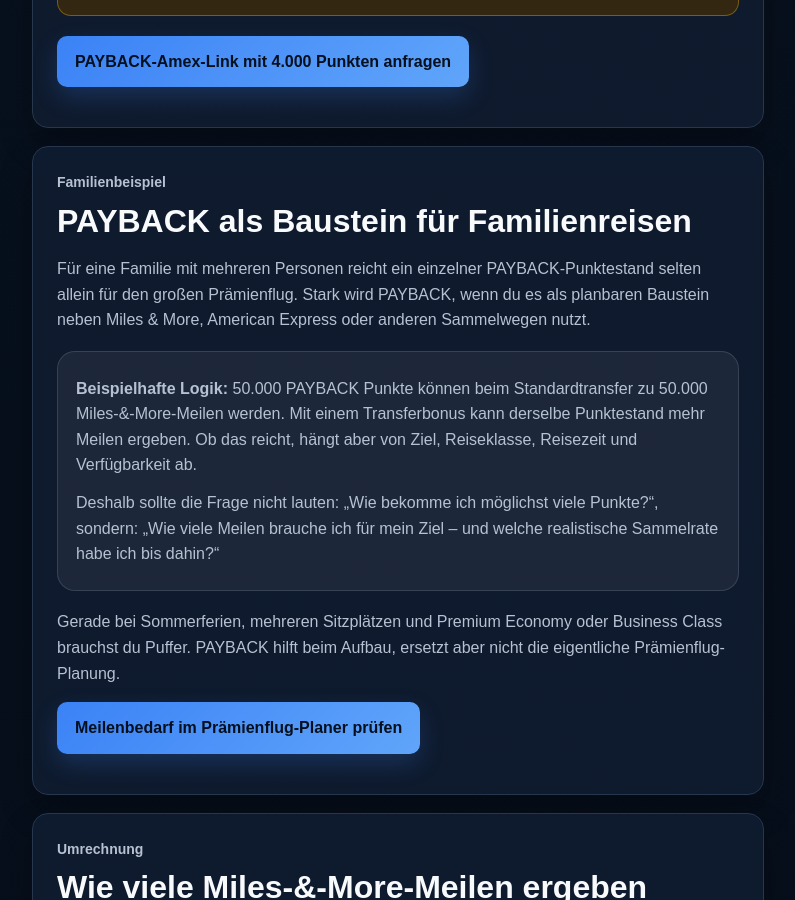
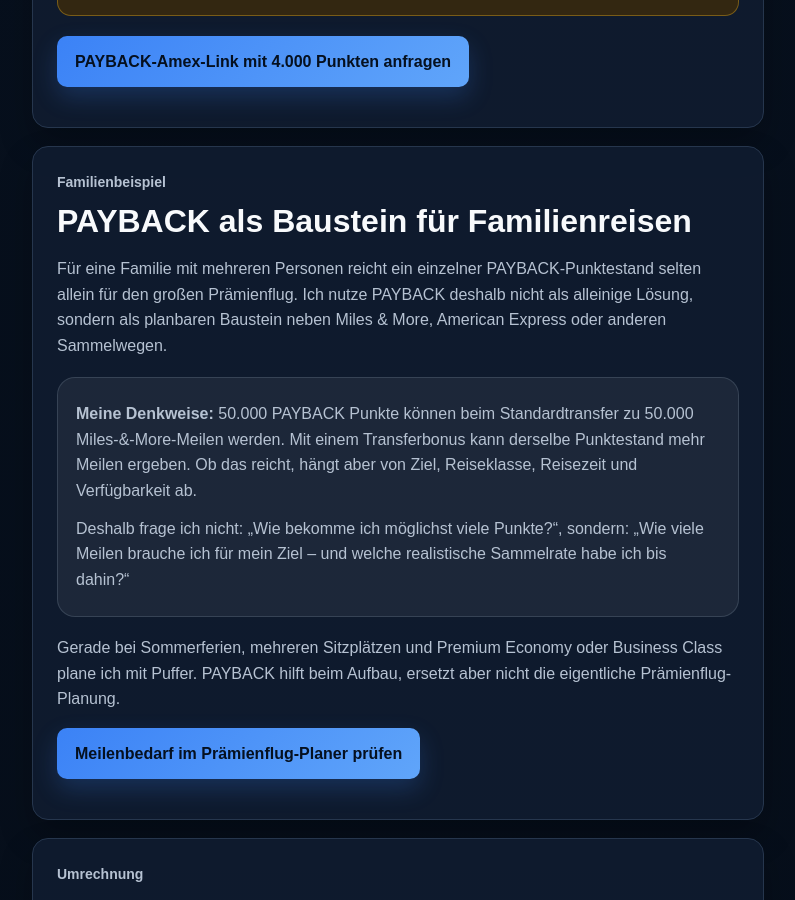
Before and after one commit to Praemienflug-Planer/miles-planer, a Jekyll site: the page built from meilen-sammeln/payback/index.html, in a window 1280 px wide and 900 px high, scrolled down 5488 px. Shown: the whole window, without its empty margins (68-863 px from the left). Built offline with Jekyll 4.4.1, drawn with Linux system fonts in a browser that asks for light colours.

Commit message:
Rewrite PAYBACK family section in first person

```diff
--- a/_includes/payback/familienbeispiel.html
+++ b/_includes/payback/familienbeispiel.html
@@ -1 +1 @@
-<div class="article-card seo-card" id="familienbeispiel"><p class="eyebrow">Familienbeispiel</p><h2>PAYBACK als Baustein für Familienreisen</h2><p>Für eine Familie mit mehreren Personen reicht ein einzelner PAYBACK-Punktestand selten allein für den großen Prämienflug. Stark wird PAYBACK, wenn du es als planbaren Baustein neben Miles &amp; More, American Express oder anderen Sammelwegen nutzt.</p><div class="answer-box"><p><strong>Beispielhafte Logik:</strong> 50.000 PAYBACK Punkte können beim Standardtransfer zu 50.000 Miles-&amp;-More-Meilen werden. Mit einem Transferbonus kann derselbe Punktestand mehr Meilen ergeben. Ob das reicht, hängt aber von Ziel, Reiseklasse, Reisezeit und Verfügbarkeit ab.</p><p>Deshalb sollte die Frage nicht lauten: „Wie bekomme ich möglichst viele Punkte?“, sondern: „Wie viele Meilen brauche ich für mein Ziel – und welche realistische Sammelrate habe ich bis dahin?“</p></div><p>Gerade bei Sommerferien, mehreren Sitzplätzen und Premium Economy oder Business Class brauchst du Puffer. PAYBACK hilft beim Aufbau, ersetzt aber nicht die eigentliche Prämienflug-Planung.</p><p><a class="btn btn-primary" href="/rechner/">Meilenbedarf im Prämienflug-Planer prüfen</a></p></div>
+<div class="article-card seo-card" id="familienbeispiel"><p class="eyebrow">Familienbeispiel</p><h2>PAYBACK als Baustein für Familienreisen</h2><p>Für eine Familie mit mehreren Personen reicht ein einzelner PAYBACK-Punktestand selten allein für den großen Prämienflug. Ich nutze PAYBACK deshalb nicht als alleinige Lösung, sondern als planbaren Baustein neben Miles &amp; More, American Express oder anderen Sammelwegen.</p><div class="answer-box"><p><strong>Meine Denkweise:</strong> 50.000 PAYBACK Punkte können beim Standardtransfer zu 50.000 Miles-&amp;-More-Meilen werden. Mit einem Transferbonus kann derselbe Punktestand mehr Meilen ergeben. Ob das reicht, hängt aber von Ziel, Reiseklasse, Reisezeit und Verfügbarkeit ab.</p><p>Deshalb frage ich nicht: „Wie bekomme ich möglichst viele Punkte?“, sondern: „Wie viele Meilen brauche ich für mein Ziel – und welche realistische Sammelrate habe ich bis dahin?“</p></div><p>Gerade bei Sommerferien, mehreren Sitzplätzen und Premium Economy oder Business Class plane ich mit Puffer. PAYBACK hilft beim Aufbau, ersetzt aber nicht die eigentliche Prämienflug-Planung.</p><p><a class="btn btn-primary" href="/rechner/">Meilenbedarf im Prämienflug-Planer prüfen</a></p></div>
```
